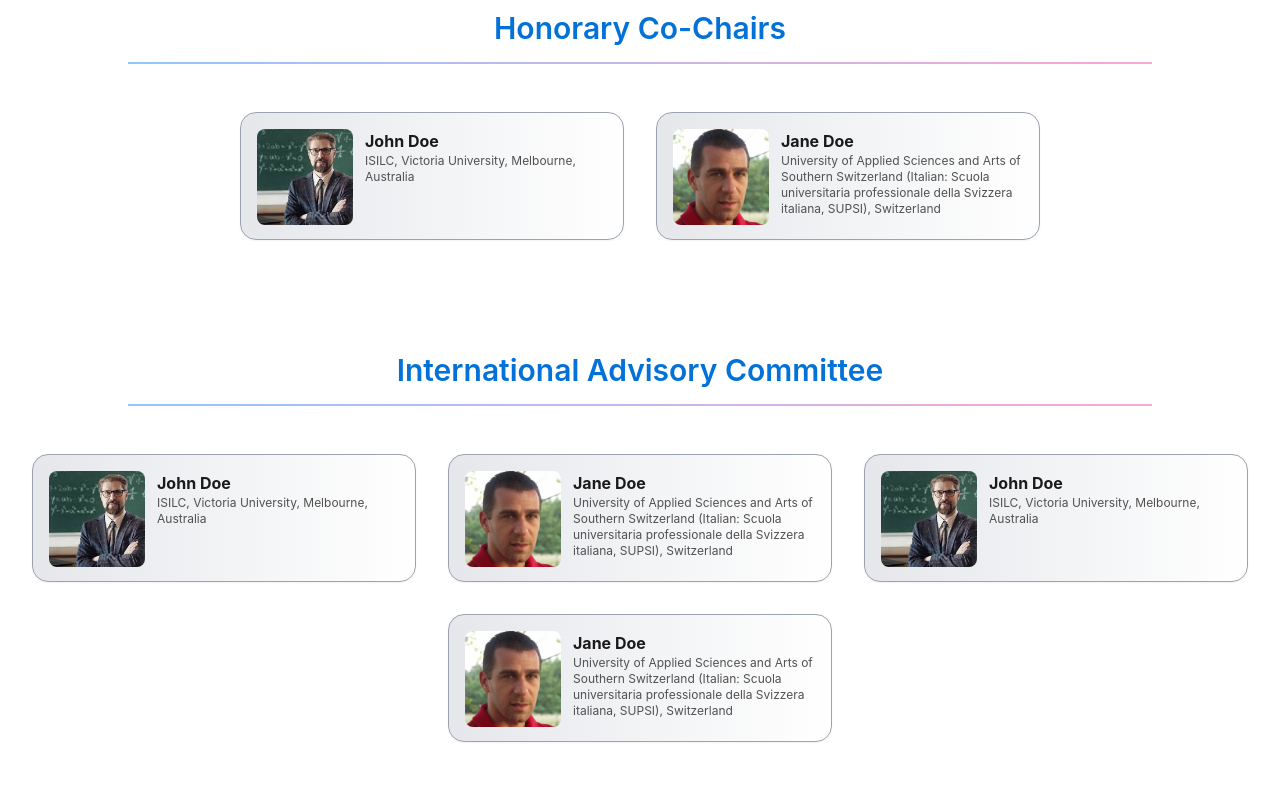
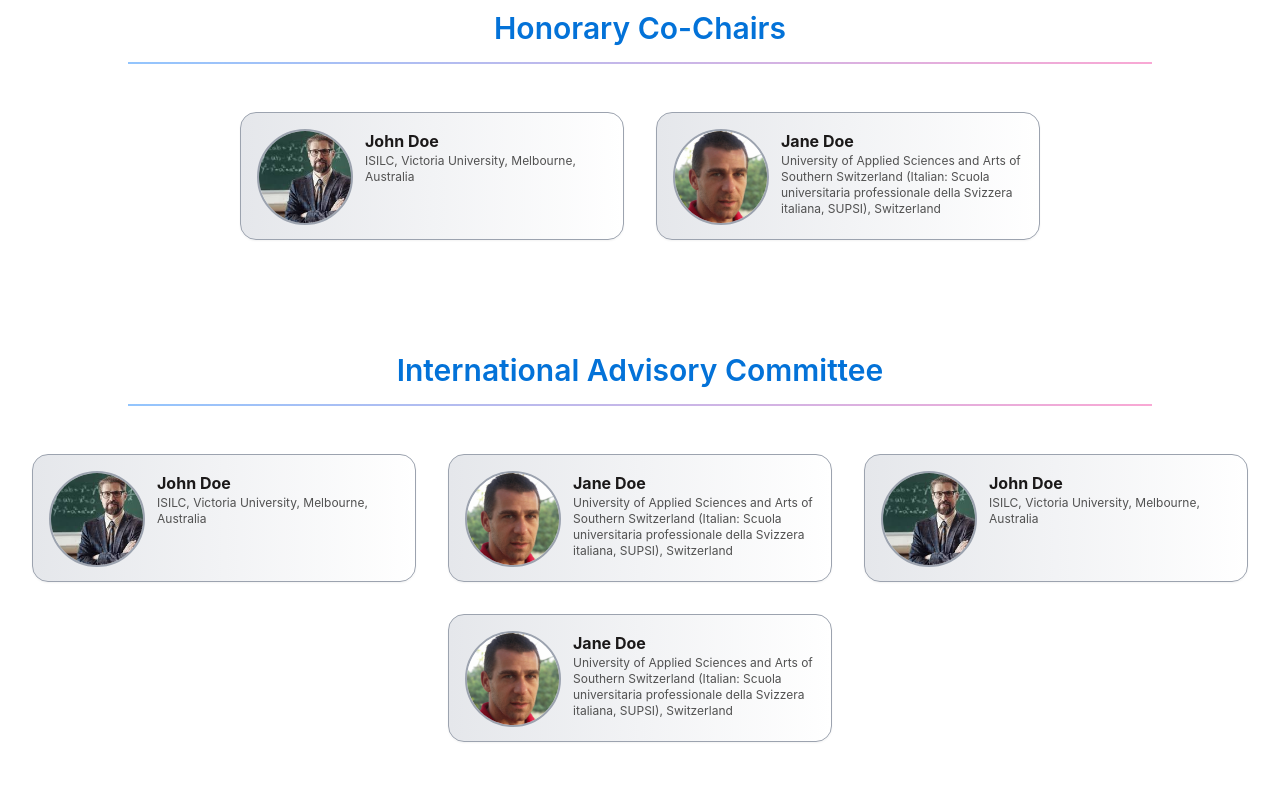
Before and after one commit to lakminagamage/ICITR_24_OW, a Next.js app: page /committee in a window 1280 px wide. Shown: the part 940-1740 px from the top of the page. Built offline with nearby package versions, Linux system fonts and the light colour scheme.

Commit message:
fix: person-card changes

```diff
--- a/src/components/PersonCard.jsx
+++ b/src/components/PersonCard.jsx
@@ -4,7 +4,7 @@ function PersonCard({ name, description, image, scholarLink, linkedinLink }) {
       <img
         src={`/img/committee/${image}.jpg`}
         alt=""
-        className="w-24 h-24 rounded-lg object-cover"
+        className="w-24 h-24 rounded-full border-2 border-gray-400 object-cover"
       />
       <div className="ml-3">
         <h3 className="text-md font-bold text-black-primary">{name}</h3>
```
